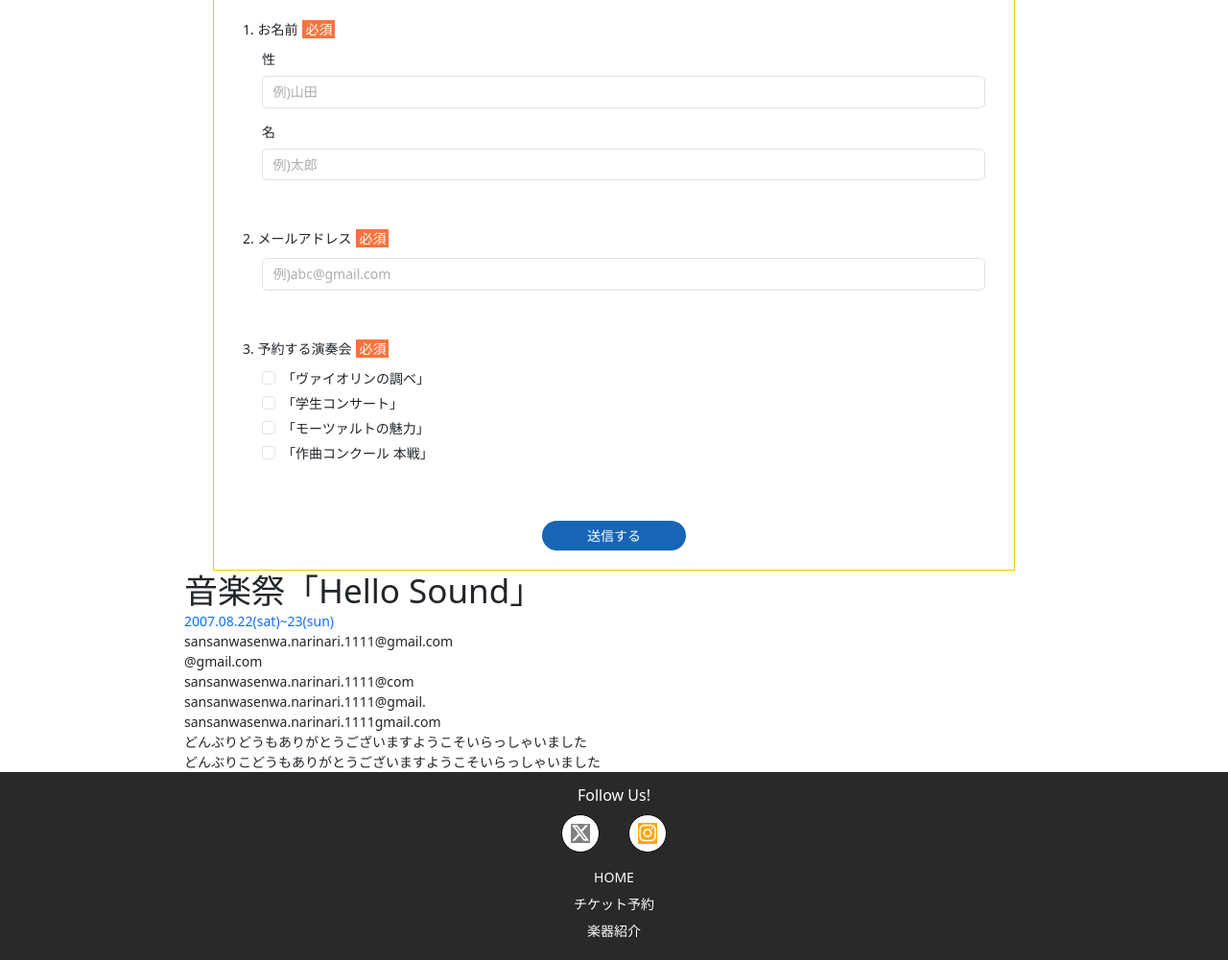
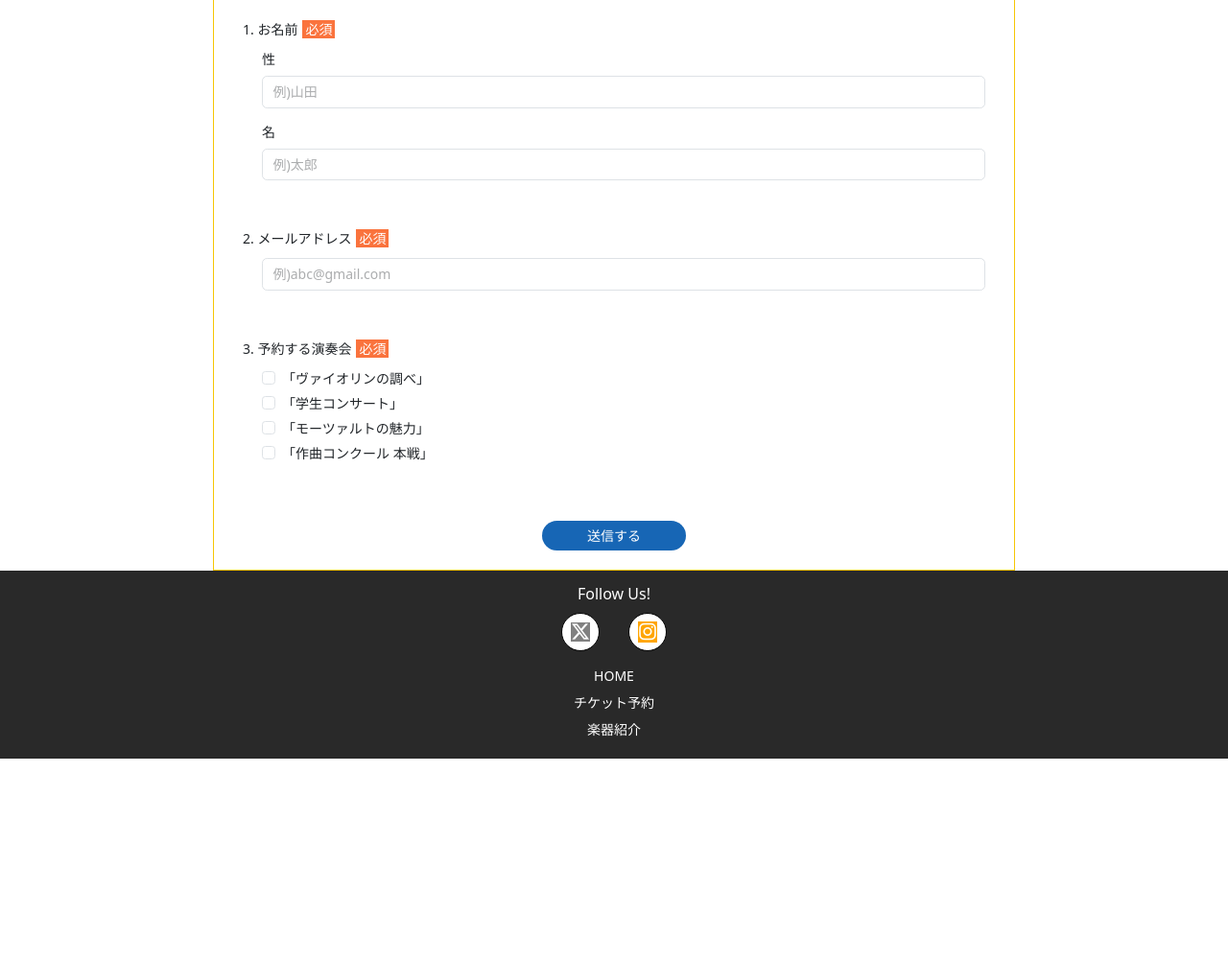
Before and after one commit to web-port4110-code/web-site-HELLO-MUSIC, a PHP site: page /web-site-HELLO-MUSIC/form.php in a window 1280 px wide. Shown: the part 182-1183 px from the top of the page at 96% size. After the commit the page ends 973 px from the top, so only its background shows below. Run offline with PHP 8.4, Linux system fonts and the light colour scheme; some libraries are stand-ins or nearby versions.

Commit message:
フォームのテスト用項目を削除しました

```diff
--- a/form.php
+++ b/form.php
@@ -87,16 +87,6 @@
                         </div>
                     </form>
                 </section>
-
-                <h1 class="title-name">音楽祭「Hello Sound」</h1>
-                <p class="text-primary">2007.08.22(sat)~23(sun)</p>
-                <p>sansanwasenwa.narinari.1111@gmail.com</p>
-                <p>@gmail.com</p>
-                <p>sansanwasenwa.narinari.1111@com</p>
-                <p>sansanwasenwa.narinari.1111@gmail.</p>
-                <p>sansanwasenwa.narinari.1111gmail.com</p>
-                <p>どんぶりどうもありがとうございますようこそいらっしゃいました</p>
-                <p>どんぶりこどうもありがとうございますようこそいらっしゃいました</p>
             </div>
 
             <!--モーダル-->
```
Also changed, not shown: check.php (+0 -10 lines).
